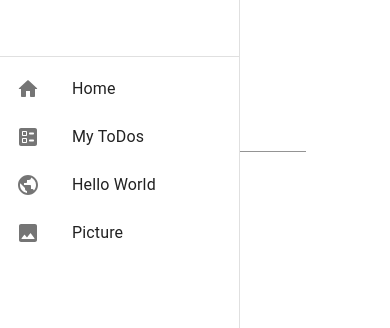
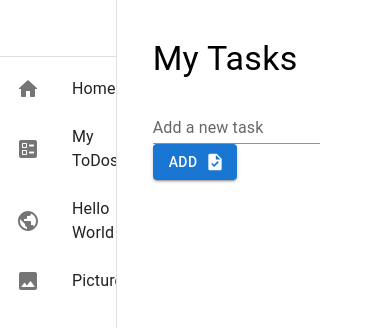
Before and after one commit to ViktoriaTodorova2003/ToDoApplication, a React (Create React App) app in the folder todo-application/: page /mytodos in a window 390 px wide. Shown: the top 328 px of the page. Built offline with nearby package versions, Linux system fonts and the light colour scheme.

Commit message:
Improves page responsiveness

```diff
--- a/todo-application/src/App.js
+++ b/todo-application/src/App.js
@@ -1,5 +1,4 @@
 import React from 'react';
-import ReadTasks from './CRUD/ReadTasks.js';
 
 import { BrowserRouter as Router, Route, Routes } from 'react-router-dom';
 import Home from './Pages/Home.js';
@@ -7,14 +6,9 @@ import MyToDos from './Pages/MyToDos.js';
 import HelloWorld from './Pages/HelloWorld.js';
 import Picture from './Pages/Picture.js';
 
+import { createTheme, ThemeProvider } from '@mui/material/styles';
 import SideBar from './SideBar.js';
 import { Grid } from '@mui/material';
-
-//const AppWrapper = styled('div')({
-//  display: 'flex',
-//  minHeight: '100vh',
-//  backgroundColor: '#e8e8e8',
-//});
 
 
 const initialGlobalState = {
@@ -88,19 +82,24 @@ export default function App() {
   //return <Global Root={() => <SomeComponent />} />;
   return (
     <Global Root={() => <Router>
+
       <Grid container>
-        <Grid item xs={2.5}>
+        <Grid item xs={4} style={{ flex: '0 0 auto' }}>
           <SideBar />
         </Grid>
-        <Grid item xs={9}>
+
+        <Grid item xs={6} style={{ flex: '1 1 auto' }}>
+
           <Routes>
             <Route path="/home" element={<Home />} />
             <Route path="/mytodos" element={<MyToDos />} />
             <Route path="/helloworld" element={<HelloWorld />} />
             <Route path="/picture" element={<Picture />} />
           </Routes>
+
         </Grid>
       </Grid>
+
     </Router>
     }
     />
--- a/todo-application/src/Pages/MyToDos.js
+++ b/todo-application/src/Pages/MyToDos.js
@@ -3,24 +3,16 @@ import ReadTasks from '../CRUD/ReadTasks';
 import CreateTask from '../CRUD/CreateTask';
 import { useState } from 'react';
 
-import { Button } from '@mui/material';
+import { Box, Typography } from '@mui/material';
 import PostAddIcon from '@mui/icons-material/PostAdd';
 
 
 function MyToDos() {
-  const [showCreateTask, setShowCreateTask] = useState(false);
-
-  const toggleCreateTask = () => {
-    setShowCreateTask(!showCreateTask);
-  };
-
   return (
-    <div>
-      <h1>My ToDos</h1>
+    <Box sx={{ paddingTop: '10px', paddingLeft: { xs: '20px', sm: '65px' } }}>
+      <Typography variant="h4" style={{ marginTop: '20px' }}>My Tasks</Typography>
       <ReadTasks />
-
-      {showCreateTask && <CreateTask />}
-    </div>
+  </Box>
   );
 }
 
--- a/todo-application/src/SideBar.js
+++ b/todo-application/src/SideBar.js
@@ -32,8 +32,14 @@ export default function SideBar() {
                 width: drawerWidth,
                 flexShrink: 0,
                 '& .MuiDrawer-paper': {
-                width: drawerWidth,
-                boxSizing: 'border-box',
+                    boxSizing: 'border-box',
+                    width: drawerWidth,
+                    '@media (max-width: 600px)': {
+                        width: '70vw',
+                    },
+                    '@media (max-width: 960px)': {
+                        width: '30vw',
+                    },
                 },
             }}
             variant='permanent'
```
